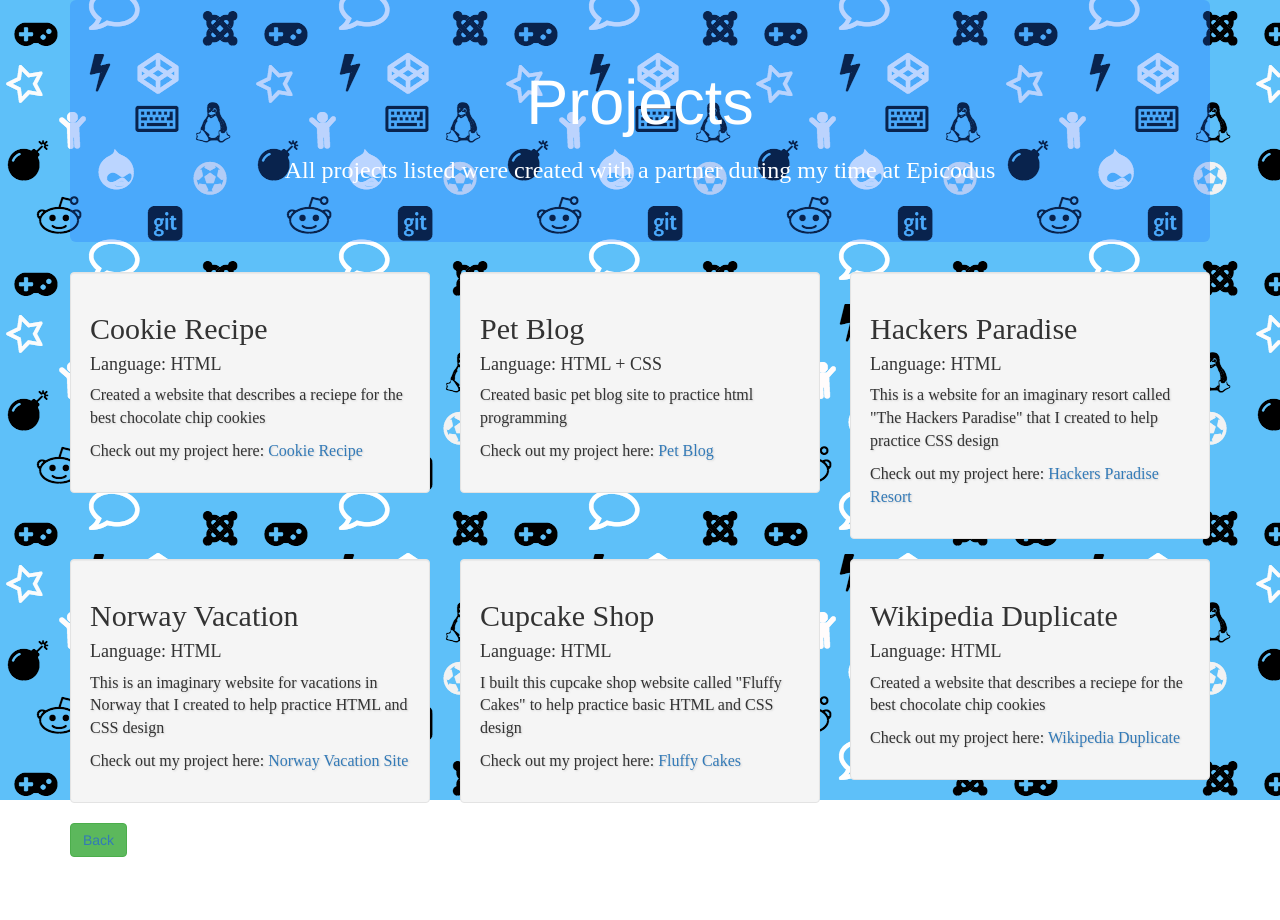
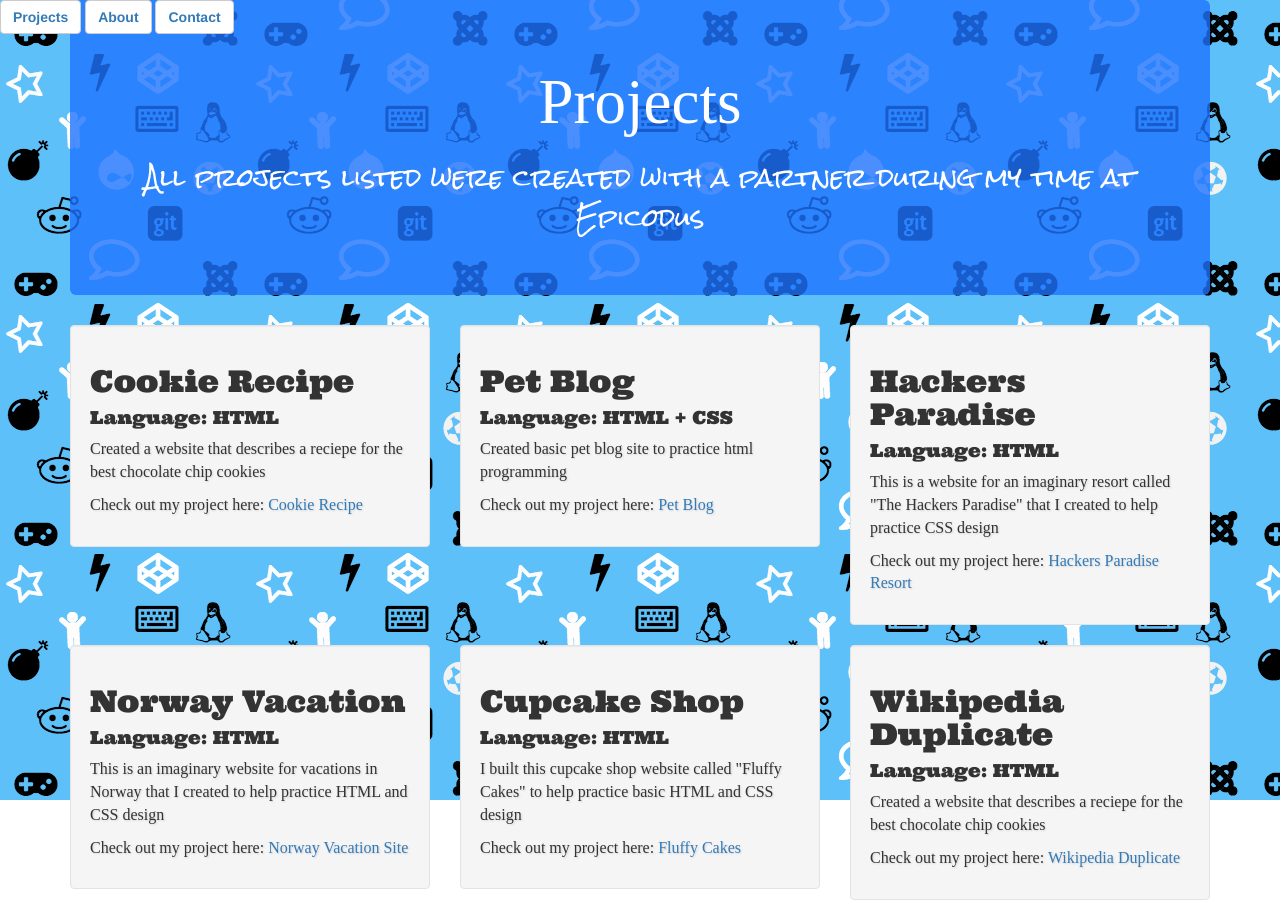
Before and after one commit to jaybones90/Portfolio-, a plain HTML site: page projects.html in a window 1280 px wide. Before the commit the page ends 857 px from the top, so only its background shows below. Drawn offline with Linux system fonts and the light colour scheme; a web font is replaced by a local one.

Commit message:
remove back button from bottom of project page and add nav bar to top of project page. change font in jumbotron of project page.

```diff
--- a/css/styles.css
+++ b/css/styles.css
@@ -39,8 +39,8 @@
   margin-bottom: 50px;
   /*background-color: rgba(85, 89, 93, 0.7);*/
   font-family: "Kavoon";
-  color: rgba(44, 53, 57, 1);
-  text-shadow: 2px 2px 4px white;
+  color: rgba(255, 255, 255, 1);
+  text-shadow: 3px 8px 2px grey;
   /*background-color: rgba(0, 0, 0, 0.3);*/
 }
 
@@ -78,6 +78,10 @@
   text-align: center;
 }
 
+#projectnav {
+  float: left;
+}
+
 /*#aboutbutton {
   float: left;
   margin-top: 200px;
@@ -111,7 +115,7 @@ background-image: url(../img/background.png);
 
 .jumbotron {
   text-align: center;
-  background-color: rgba(30, 116, 255, 0.3);
+  background-color: rgba(30, 116, 255, .8);
   color: white;
 }
 
@@ -137,6 +141,7 @@ h3 , h2, h4, h5 {
   font-family:'Ultra';
 }
 
-#h3index {
-  font-family: 'Rock Salt'
+.h3index {
+  font-family: 'Rock Salt';
+  line-height: 40px;
 }
--- a/projects.html
+++ b/projects.html
@@ -3,15 +3,30 @@
   <head>
     <link href="css/bootstrap.css" rel="stylesheet" type="text/css" media="all">
     <link href="css/styles.css" rel="stylesheet" type="text/css">
-    <link href="https://fonts.googleapis.com/css?family=Josefin+Slab|Kavoon" rel="stylesheet">
+    <link href="https://fonts.googleapis.com/css?family=BioRhyme|Kavoon|Rancho|Rock+Salt|Ultra" rel="stylesheet">
     <title>Jason Ainsworth</title>
   </head>
   <body>
     <div class="blockbackground"></div>
+    <div id="projectnav" class="aboutnav" class="btn-group btn-group-justified" role="group" aria-label="...">
+      <div class="btn-group" role="button">
+        <button type="button" class="btn btn-default"><a href="projects.html"><strong>Projects</strong></a>
+        </button>
+      </div>
+      <div class="aboutnav" class="btn-group" role="button">
+        <button type="button" class="btn btn-default"><a href="about.html"><strong>About</strong></a>
+        </button>
+      </div>
+      <div class="aboutnav" class="btn-group" role="button">
+        <button type="button" class="btn btn-default"><a href="contact.html"><strong>Contact</strong></a>
+        </button>
+      </div>
+    </div>
     <div class="container">
     <div class="jumbotron">
-      <h1>Projects</h1>
-      <h3>All projects listed were created with a partner during my time at Epicodus</h3>
+      <h1 class="jasonfont">Projects</h1>
+      <h3 class="h3index">All projects listed were created with a partner during my time at Epicodus
+      </h3>
     </div>
       <div class="row">
         <div class="col-lg-4">
@@ -85,8 +100,6 @@
           </div>
         </div>
       </div>
-      <button type="button" class="btn btn-success"> <a href="index.html">Back
-      </button>
     </div>
   </body>
 </html>
```
Also changed, not shown: index.html (+1 -1 lines).
